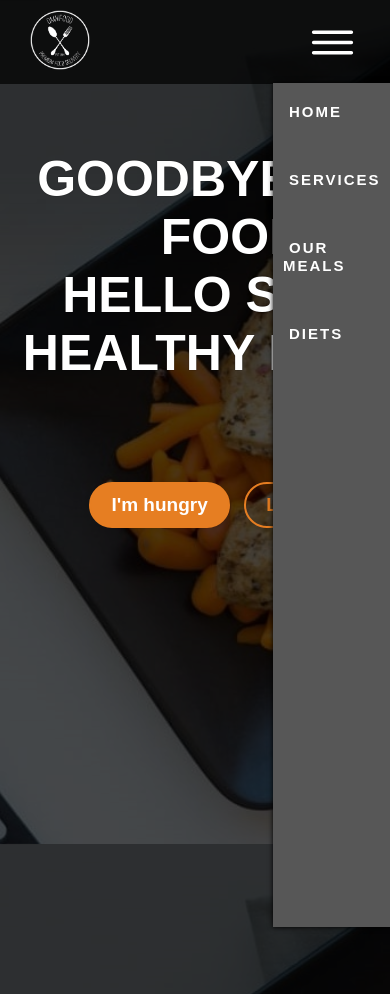
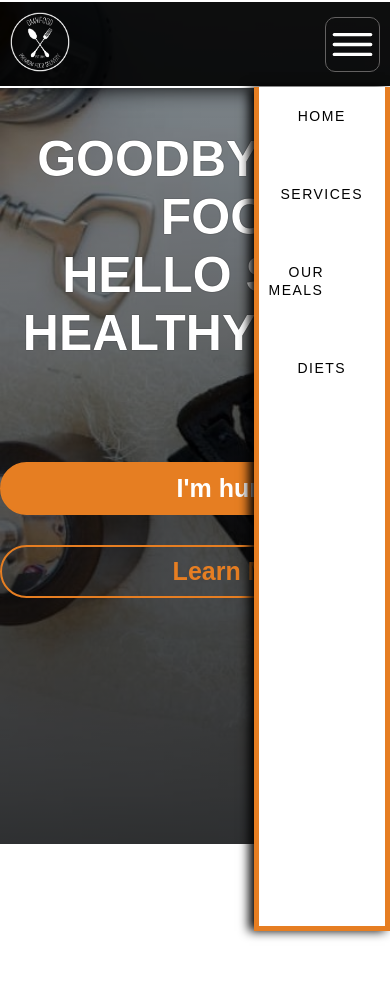
Before and after one commit to UcheDevelops/food-delivery-app, a plain HTML site: page index.html in a window 390 px wide. Both pictures are taken after a click on the icon 332 px from the left and 42 px from the top of the page. Shown: the top 994 px of the page. After the commit the page ends 844 px from the top, so only its background shows below. Drawn offline with Linux system fonts and the light colour scheme.

Commit message:
A food delivery app for students & working class.

```diff
--- a/Omnifood.css
+++ b/Omnifood.css
@@ -10,11 +10,10 @@ body {
   font-family: sans-serif;
   color: #ffffff;
   height: 100vh;
-  background-image: linear-gradient(rgba(0, 0, 0, 0.8) 20%, rgba(0, 0, 0, 0.7) 50%), url(./Images/background1.jpg);
+  background-image: linear-gradient(to bottom right, rgba(0, 0, 0, 0.7) 55%, rgba(0, 0, 0, 0.3)), url(./Images/background1.jpg);
   background-repeat: no-repeat;
   background-size: cover;
   background-attachment: fixed;
-  position: relative;
 }
 
 .container {
@@ -77,10 +76,10 @@ section .btn1 {
   border-radius: 100px;
   background-color: #e67e22;
   color: #fff;
-  font-size: 19px;
+  font-size: 25px;
   font-weight: bold;
   text-decoration: none;
-  padding: 10px 20px;
+  padding: 10px 35px;
 }
 
 section .btn2 {
@@ -88,11 +87,11 @@ section .btn2 {
   border: 2px solid #e67e22;
   border-radius: 100px;
   color: #e67e22;
-  font-size: 19px;
+  font-size: 25px;
   font-weight: bold;
   text-decoration: none;
-  padding: 10px 20px;
-  margin-left: 10px;
+  padding: 10px 35px;
+  margin-left: 30px;
 }
 
 section .btn2:hover,
@@ -109,7 +108,7 @@ section .btn2:active {
   display: none;
   background: #fff;
   color: #000;
-  width: 550px;
+  width: 700px;
   padding: 20px;
   font-size: 18px;
   border: 3px solid #e67e22;
@@ -120,7 +119,7 @@ section .btn2:active {
   transform: translate(-50%, -50%);
   /* animation: modal 1.5s linear 1 normal; */
   z-index: 200;
-  line-height: 30px;
+  line-height: 2;
   text-align: justify;
 }
 
@@ -195,18 +194,26 @@ section .btn2:active {
   }
 }
 
-@media screen and (max-width: 800px) {
+@media screen and (max-width: 820px) {
+  body {
+    background-image: linear-gradient(to top, rgba(0, 0, 0, 0.8), rgba(0, 0, 0, 0.4)), url(./Images/background1.jpg);
+  }
   .container {
-    width: 480px;
+    width: 650px;
   }
 
   nav {
-    background-color: rgba(0, 0, 0, 0.7);
+    background: rgba(0, 0, 0, 0.9);
+    border: 2px solid #fff;
+    border-left: none;
+    border-right: none;
+    box-shadow: 0 0 20px #000;
     position: fixed;
     top: 0;
     right: 0;
     left: 0;
-    padding: 10px 30px;
+    padding: 10px;
+    z-index: 1000;
   }
 
   nav .logo img {
@@ -220,28 +227,42 @@ section .btn2:active {
 
   nav .nav-links {
     height: 100%;
-    width: 30%;
-    background-color: #575757;
-    box-shadow: 0 0 5px #000;
+    width: 35%;
+    background-color: #ffffff;
+    border: 5px solid #e67e22;
+    border-top: none;
+    box-shadow: -5px 0 10px #000;
     padding: 20px 10px;
     position: fixed;
-    top: 83px;
+    top: 87px;
     right: 0;
     display: none;
-    transition: all 0.3s;
+    transition: all 0.2s;
+    z-index: 500;
   }
 
   nav .nav-links {
     flex-direction: column;
-    gap: 50px;
+    align-items: center;
+    gap: 60px;
   }
 
   nav .nav-links a {
-    font-size: 15px;
+    color: #000;
+    letter-spacing: 1.5px;
+    font-size: 14px;
+    font-weight: 500;
+    padding: 10px 20px;
+  }
+
+  nav .nav-links a:hover {
+    border: none;
+    border-bottom: 2px solid #e67e22;
+    border-radius: 50px;
   }
 
   section {
-    margin-top: 150px;
+    padding-top: 30px;
   }
 
   section .section-innerbox h2 {
@@ -250,14 +271,53 @@ section .btn2:active {
   }
 
   .omni-food-info-btns {
+    display: flex;
+    flex-direction: column;
+    justify-content: space-between;
+    /* align-items: center; */
+    gap: 30px;
+  }
+
+  section .btn1 {
     text-align: center;
+    padding: 15px;
+  }
+
+  section .btn2 {
+    text-align: center;
+    padding: 15px;
+    margin-left: 0;
   }
 
   .omnifood-info {
-    top: 33%;
-    width: 450px;
+    top: 60%;
+    width: 600px;
     padding: 15px;
     font-size: 16px;
     border-radius: 10px;
+    line-height: 2;
   }
 }
+
+@media screen and (max-width: 670px) {
+  .container {
+    width: 480px;
+  }
+
+  section .btn1 {
+    text-align: center;
+    padding: 10px;
+  }
+
+  section .btn2 {
+    text-align: center;
+    padding: 10px;
+  }
+
+  .omnifood-info {
+    top: 60%;
+    width: 450px;
+    font-size: 14px;
+    border-radius: 10px;
+  }
+}
--- a/omnifood.js
+++ b/omnifood.js
@@ -6,13 +6,17 @@ const menuIcon = document.querySelector(".ionicon");
 const navLinks = document.querySelector(".nav-links");
 
 var condition = false;
+
 menuIcon.addEventListener("click", () => {
   if (!condition) {
     navLinks.style.display = "flex";
     navLinks.style.right = "0";
+    menuIcon.style.border = "1px solid #636161";
+    menuIcon.style.borderRadius = "10px";
     condition = true;
   } else {
-    navLinks.style.right = "-30%";
+    navLinks.style.right = "-35%";
+    menuIcon.style.border = "none";
     condition = false;
   }
 });
```
Also changed, not shown: index.html (line endings or trailing spaces).
